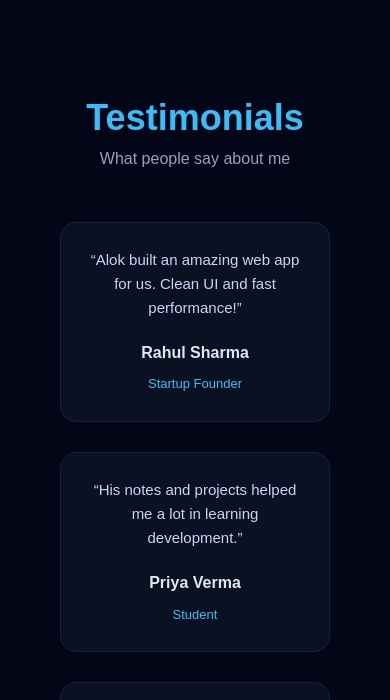
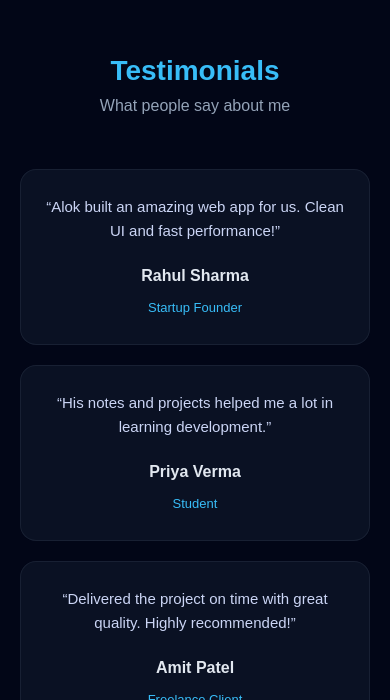
Before and after one commit to ialksng/ialksng, a React (Vite) app in the folder ialksng/client/: page / in a window 390 px wide. Shown: the part 3084-3784 px from the top of the page. Built offline with nearby package versions, Linux system fonts and the light colour scheme; no server answers.

Commit message:
responsiveness

```diff
--- a/ialksng/client/src/styles/projects.css
+++ b/ialksng/client/src/styles/projects.css
@@ -112,3 +112,20 @@
   font-size: 12px;
   color: #38bdf8;
 }
+
+/* --- MOBILE RESPONSIVENESS --- */
+@media screen and (max-width: 768px) {
+  .projects {
+    padding: 60px 20px; /* Reduce horizontal padding to 20px */
+  }
+
+  .projects__title {
+    font-size: 28px; /* Slightly smaller title for mobile */
+  }
+
+  .projects__grid {
+    /* Stack cards in a single column on small screens */
+    grid-template-columns: 1fr;
+    gap: 20px;
+  }
+}
--- a/ialksng/client/src/styles/testimonials.css
+++ b/ialksng/client/src/styles/testimonials.css
@@ -62,3 +62,20 @@
   font-size: 13px;
   color: #38bdf8;
 }
+
+/* --- MOBILE RESPONSIVENESS --- */
+@media screen and (max-width: 768px) {
+  .testimonials {
+    padding: 60px 20px; /* Reduce horizontal padding to 20px */
+  }
+
+  .testimonials__title {
+    font-size: 28px; /* Slightly smaller title for mobile */
+  }
+
+  .testimonials__grid {
+    /* Stack testimonials in a single column on small screens */
+    grid-template-columns: 1fr;
+    gap: 20px;
+  }
+}
```
